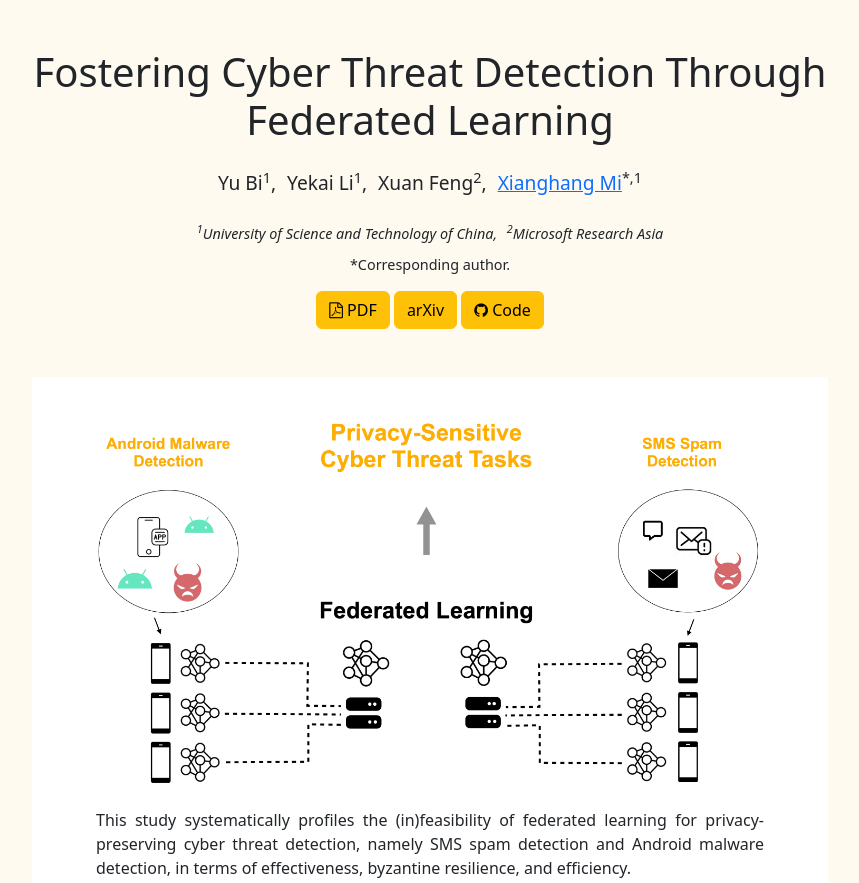
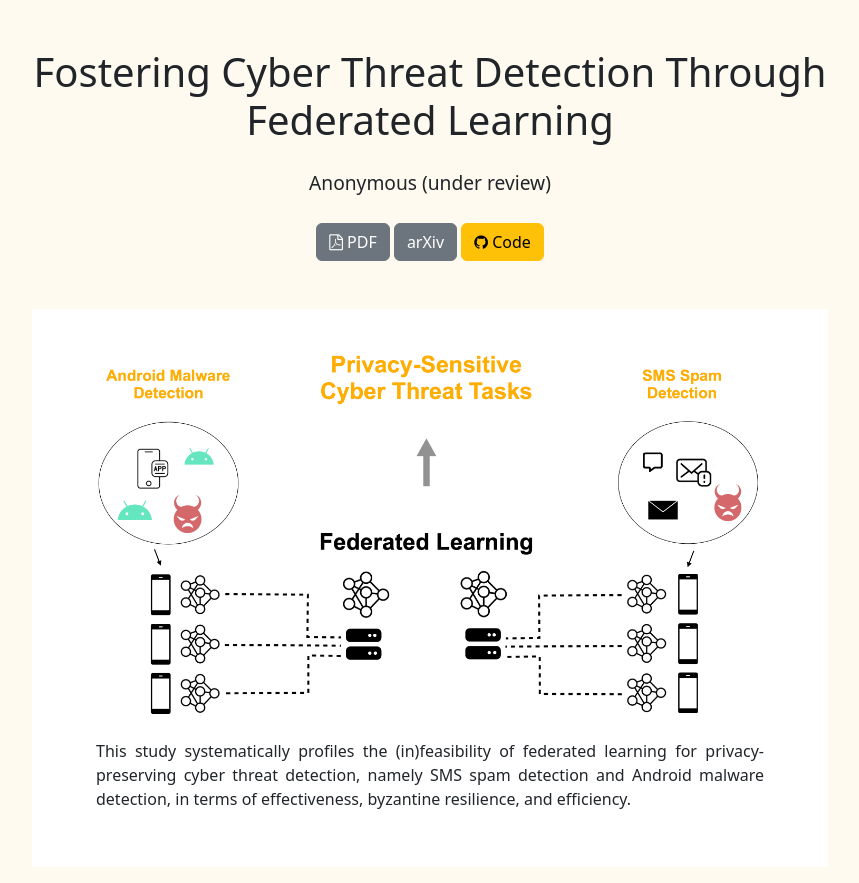
Before and after one commit to ChaseSecurity/Fostering_Cyber_Threat_Detection_Through_FL, a plain HTML site: page index.html in a window 1280 px wide. Shown: the top 883 px of the page, without its empty margins (210-1069 px from the left). Drawn offline with Linux system fonts and the light colour scheme; some icons are missing.

Commit message:
Anonymous github pages

```diff
--- a/index.html
+++ b/index.html
@@ -22,39 +22,17 @@
     <!-- Paper authors -->
     <div class="authors" >
       <span class="author-block">
-        Yu Bi<sup>1</sup>,
-      </span>
-      <span class="author-block">
-        Yekai Li<sup>1</sup>,
-      </span>
-      <span class="author-block">
-        Xuan Feng<sup>2</sup>,
-      </span>
-      <span class="author-block">
-        <a href="https://xianghang.me/zh/" >Xianghang Mi</a><sup>*,1</sup>
-      </span>
-    </div>
-    <div class="affil" align="center">
-      <span class="author-block">
-        <sup>1</sup>University of Science and Technology of China,
-      </span>
-      <span class="author-block">
-        <sup>2</sup>Microsoft Research Asia
-      </span>
-    </div>
-    <div class="authornote" align="center">
-      <span class="author-block">
-        *Corresponding author.
+        Anonymous (under review)
       </span>
     </div>
 
     <!-- PDF link -->
-    <a type="button" class="btn btn-warning" href="./paper.pdf" role="button">
+    <a type="button" class="btn btn-secondary" role="button">
         <i class="fa fa-file-pdf-o"></i> PDF
     </a>
 
     <!-- ArXiv abstract Link -->
-    <a type="button" class="btn btn-warning" href="https://arxiv.org/abs/2404.05130" role="button">
+    <a type="button" class="btn btn-secondary" role="button">
       <i class="ai ai-arxiv"></i> arXiv
     </a>
 
@@ -648,14 +626,7 @@
 
     <!--BibTex citation -->
     <h2 class="title">BibTeX</h2>
-      <pre><code>@article{bi2024enabling,
-    title={Enabling Privacy-Preserving Cyber Threat Detection with Federated Learning},
-    author={Yu Bi and Yekai Li and Xuan Feng and Xianghang Mi},
-    year={2024},
-    eprint={2404.05130},
-    archivePrefix={arXiv},
-    primaryClass={cs.CR}
-}
+      <pre><code>Anonymous (under review)
 </code></pre>
 
   </div>
@@ -670,7 +641,7 @@
 
 <footer class="footer mt-auto py-3">
   <div class="container" align="center">
-    <span class="text-muted">Copyright © <a class="text-muted" href="https://github.com/ChaseSecurity">ChaseLabs</a>.</span>
+    <span class="text-muted">Copyright © <a class="text-muted">Anonymous (under review)</a>.</span>
   </div>
 </footer>
 
```
